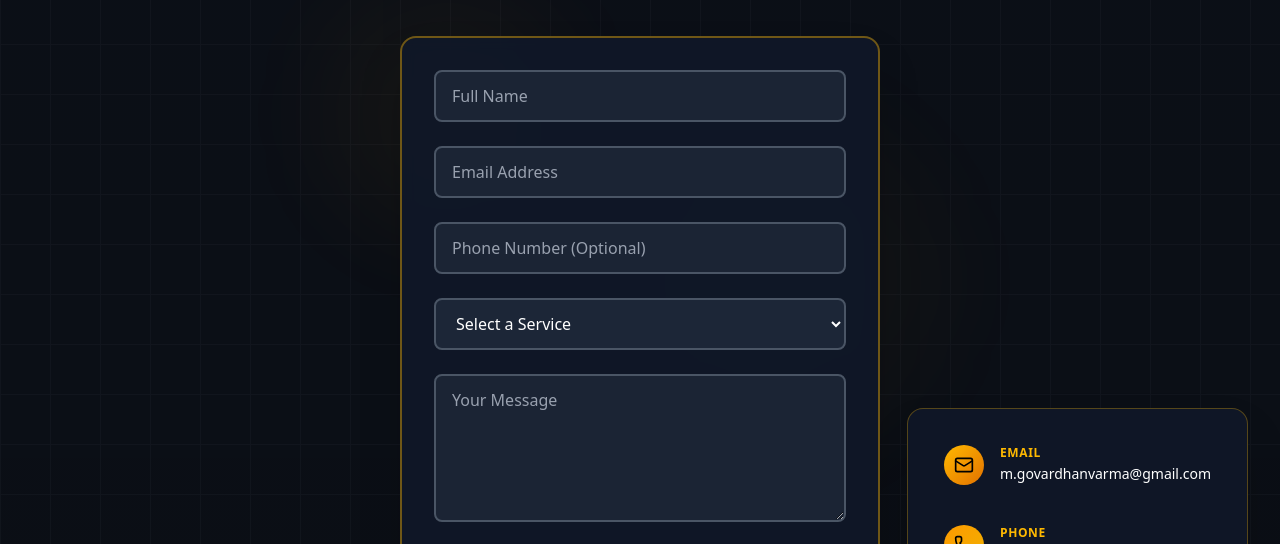
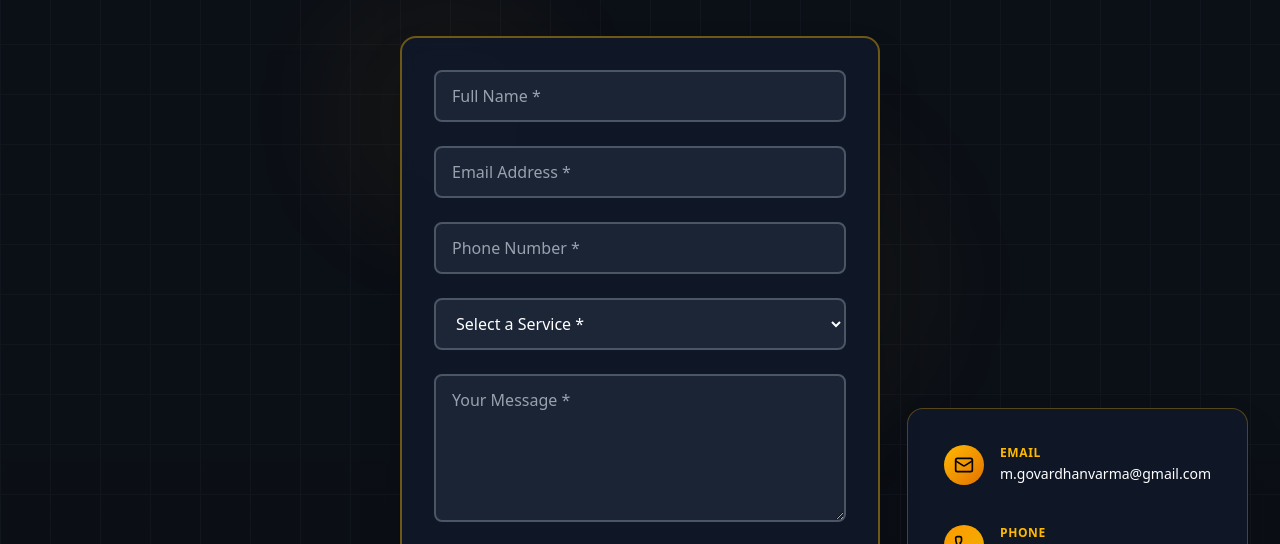
Before and after one commit to chaitu347/finvis.co.in, a React (Vite) app: page /contactus in a window 1280 px wide. Shown: the part 256-800 px from the top of the page. Built offline with nearby package versions, Linux system fonts and the light colour scheme.

Commit message:
contact form changes

```diff
--- a/src/components/ContactUs/ContactForm.jsx
+++ b/src/components/ContactUs/ContactForm.jsx
@@ -38,7 +38,10 @@ const ContactForm = () => {
       newErrors.email = "Please enter a valid email";
     }
 
-    if (formData.phone.trim() && !/^[\+]?[1-9][\d]{0,15}$/.test(formData.phone.replace(/[\s\-\(\)]/g, ''))) {
+    // Phone is now required
+    if (!formData.phone.trim()) {
+      newErrors.phone = "Phone number is required";
+    } else if (!/^[\+]?[1-9][\d]{0,15}$/.test(formData.phone.replace(/[\s\-\(\)]/g, ''))) {
       newErrors.phone = "Please enter a valid phone number";
     }
 
@@ -144,8 +147,9 @@ const ContactForm = () => {
               name="name"
               value={formData.name}
               onChange={handleChange}
-              placeholder="Full Name"
+              placeholder="Full Name *"
               autoComplete="name"
+              required
               className={`w-full px-4 py-3 bg-gray-800/80 border-2 ${errors.name ? 'border-red-500' : 'border-gray-600'} rounded-lg outline-none text-white placeholder-gray-400 transition-all duration-200 focus:border-amber-400 focus:shadow-lg focus:shadow-amber-400/20`}
             />
             {errors.name && (
@@ -161,8 +165,9 @@ const ContactForm = () => {
               name="email"
               value={formData.email}
               onChange={handleChange}
-              placeholder="Email Address"
+              placeholder="Email Address *"
               autoComplete="email"
+              required
               className={`w-full px-4 py-3 bg-gray-800/80 border-2 ${errors.email ? 'border-red-500' : 'border-gray-600'} rounded-lg outline-none text-white placeholder-gray-400 transition-all duration-200 focus:border-amber-400 focus:shadow-lg focus:shadow-amber-400/20`}
             />
             {errors.email && (
@@ -178,8 +183,9 @@ const ContactForm = () => {
               name="phone"
               value={formData.phone}
               onChange={handleChange}
-              placeholder="Phone Number (Optional)"
+              placeholder="Phone Number *"
               autoComplete="tel"
+              required
               className={`w-full px-4 py-3 bg-gray-800/80 border-2 ${errors.phone ? 'border-red-500' : 'border-gray-600'} rounded-lg outline-none text-white placeholder-gray-400 transition-all duration-200 focus:border-amber-400 focus:shadow-lg focus:shadow-amber-400/20`}
             />
             {errors.phone && (
@@ -194,9 +200,10 @@ const ContactForm = () => {
               name="service"
               value={formData.service}
               onChange={handleChange}
+              required
               className={`w-full px-4 py-3 bg-gray-800/90 border-2 ${errors.service ? 'border-red-500' : 'border-gray-600'} rounded-lg outline-none text-white transition-all duration-200 focus:border-amber-400 focus:shadow-lg focus:shadow-amber-400/20`}
             >
-              <option value="" className="text-gray-400">Select a Service</option>
+              <option value="" className="text-gray-400">Select a Service *</option>
               {services.map((service, index) => (
                 <option key={index} value={service} className="text-white bg-gray-800">
                   {service}
@@ -215,9 +222,10 @@ const ContactForm = () => {
               name="message"
               value={formData.message}
               onChange={handleChange}
-              placeholder="Your Message"
+              placeholder="Your Message *"
               rows="5"
-              className={`w-full px-4 py-3 bg-gray-800/80 border-2 ${errors.message ? 'border-red-500' : 'border-gray-600'} rounded-lg outline-none text-white placeholder-gray-400 transition-all duration-200 focus:border-amber-400 focus:shadow-lg focus:shadow-amber-400/20 resize-vertical min-h-[120px] max-h-[200px]`}
+              required
+              className={`w-full px-4 py-3 bg-gray-800/80 border-2 ${errors.message ? 'border-red-500' : 'border-gray-600'} rounded-lg outline-none text-white placeholder-gray-400 transition-all duration-200 focus:border-amber-amber focus:shadow-lg focus:shadow-amber-400/20 resize-vertical min-h-[120px] max-h-[200px]`}
             />
             {errors.message && (
               <div className="text-red-400 text-sm mt-1">
```
